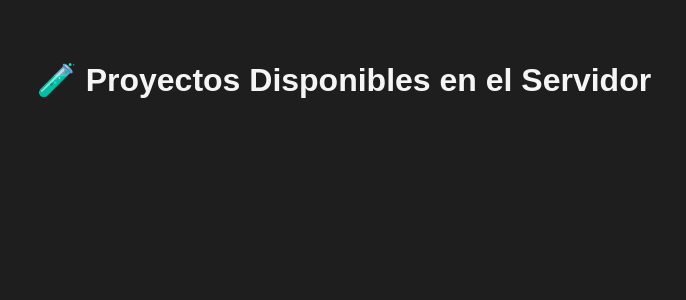
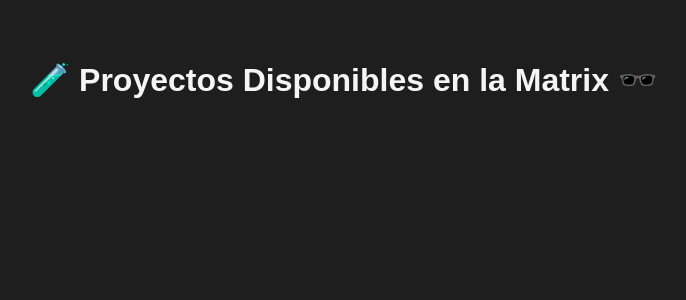
Before and after one commit to Getsemani-Avila-Almidones/matrixlandinPage, a PHP site: page / in a window 1280 px wide. Shown: the top 300 px of the page, without its empty margins (296-982 px from the left). Run offline with PHP 8.4, Linux system fonts and the light colour scheme.

Commit message:
test cambio de title

```diff
--- a/index.php
+++ b/index.php
@@ -35,7 +35,7 @@
     </style>
 </head>
 <body>
-    <h1>🧪 Proyectos Disponibles en el Servidor</h1>
+    <h1>🧪 Proyectos Disponibles en la Matrix 🕶️</h1>
     <div class="project-list">
         <?php
         $base = __DIR__;
```
